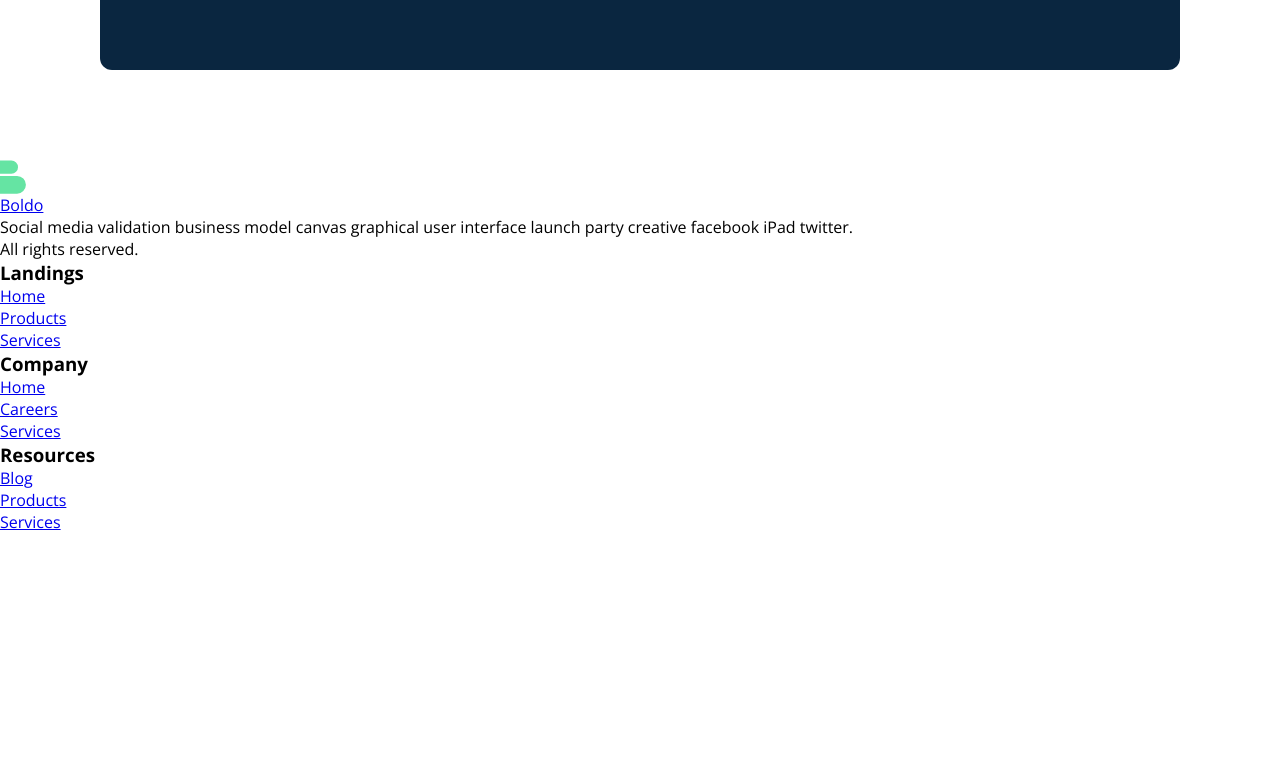
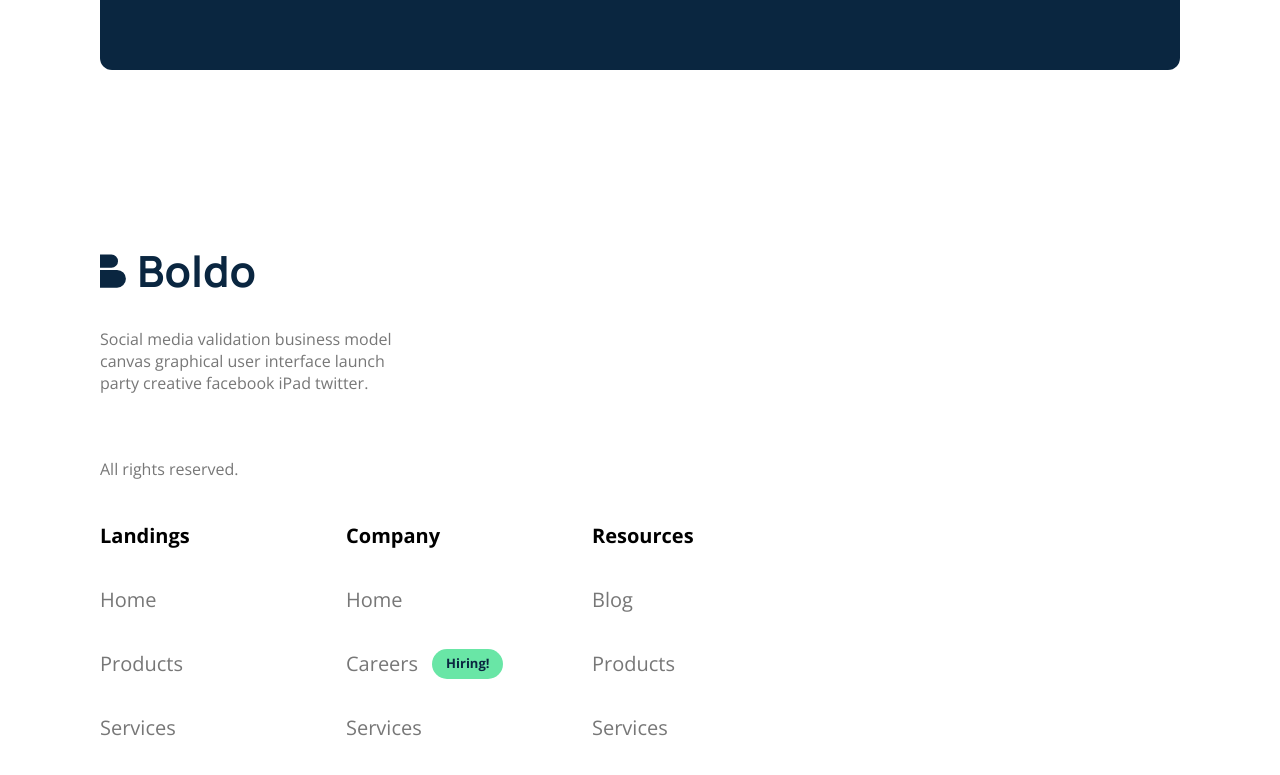
Before and after one commit to theIvanChornyi/boldo, a React (Create React App) app: page / in a window 1280 px wide. Shown: the part 7877-8652 px from the top of the page. Before the commit the page ends 8410 px from the top, so only its background shows below. Built offline with nearby package versions, Linux system fonts and the light colour scheme.

Commit message:
feat: Complited footer

```diff
--- a/src/modules/blog/blog.styles.ts
+++ b/src/modules/blog/blog.styles.ts
@@ -41,6 +41,7 @@ export const userInfo = css`
 
 export const itemTitle = css`
   font-weight: 700;
+  text-transform: capitalize;
   color: ${COLORS.OXFORD_BLUE};
 `;
 export const itemData = css`
@@ -70,16 +71,6 @@ export const buttonWrapper = css`
   margin-top: 84px;
 `;
 
-export const cover = css`
-  position: absolute;
-  height: 100%;
-  width: 100%;
-  top: 0;
-  left: 0;
-  right: 0;
-  bottom: 0;
-`;
-
 export interface ITextStyleProps {
   duration: number;
   styles?: CSSObject;
--- a/src/modules/footer/footer.component.tsx
+++ b/src/modules/footer/footer.component.tsx
@@ -1,61 +1,81 @@
-import { ReactComponent as Logo } from '../../assets/icons/boldo-logo.svg';
+import CompanyLogo from '../../shared/components/company-logo/company-logo.component';
+import { ROUTES } from '../../shared/const/routes.const';
+import { classBuilder } from '../../shared/utils/class-builder.util';
 import * as css from './footer.styles';
 
 const Footer: React.FC = () => {
   return (
     <footer className={css.footer}>
-      <div>
-        <a href="#4">
-          <Logo />
-          <span>Boldo</span>
-        </a>
-        <p>
+      <div className={css.info}>
+        <CompanyLogo className={css.logo} path={ROUTES.HOME} />
+        <p className={classBuilder([css.text, css.about])}>
           Social media validation business model canvas graphical user interface
           launch party creative facebook iPad twitter.
         </p>
-        <p>All rights reserved.</p>
+        <p className={classBuilder([css.text, css.rights])}>
+          All rights reserved.
+        </p>
       </div>
       <nav>
-        <ul>
+        <ul className={css.navContainer}>
           <li>
-            <h3>Landings</h3>
-            <ul>
-              <li>
-                <a href="#4">Home</a>
+            <h3 className={css.navTitle}>Landings</h3>
+            <ul className={css.navList}>
+              <li className={css.navLink}>
+                <a className={css.navLink} href="#4">
+                  Home
+                </a>
               </li>
-              <li>
-                <a href="#4">Products</a>
+              <li className={css.navLink}>
+                <a className={css.navLink} href="#4">
+                  Products
+                </a>
               </li>
-              <li>
-                <a href="#4">Services</a>
+              <li className={css.navLink}>
+                <a className={css.navLink} href="#4">
+                  Services
+                </a>
               </li>
             </ul>
           </li>
           <li>
-            <h3>Company</h3>
-            <ul>
-              <li>
-                <a href="#4">Home</a>
+            <h3 className={css.navTitle}>Company</h3>
+            <ul className={css.navList}>
+              <li className={css.navItem}>
+                <a className={css.navLink} href="#4">
+                  Home
+                </a>
               </li>
-              <li>
-                <a href="#4">Careers</a>
+              <li className={css.navItem}>
+                <a className={css.navLink} href="#4">
+                  Careers
+                </a>
+                <span>Hiring!</span>
               </li>
-              <li>
-                <a href="#4">Services</a>
+              <li className={css.navItem}>
+                <a className={css.navLink} href="#4">
+                  Services
+                </a>
               </li>
             </ul>
           </li>
           <li>
-            <h3>Resources</h3>
-            <ul>
-              <li>
-                <a href="#4">Blog</a>
+            <h3 className={css.navTitle}>Resources</h3>
+            <ul className={css.navList}>
+              <li className={css.navLink}>
+                <a className={css.navLink} href="#4">
+                  Blog
+                </a>
               </li>
-              <li>
-                <a href="#4">Products</a>
+              <li className={css.navLink}>
+                <a className={css.navLink} href="#4">
+                  Products
+                </a>
               </li>
-              <li>
-                <a href="#4">Services</a>
+              <li className={css.navLink}>
+                <a className={css.navLink} href="#4">
+                  Services
+                </a>
               </li>
             </ul>
           </li>
--- a/src/modules/footer/footer.styles.ts
+++ b/src/modules/footer/footer.styles.ts
@@ -1,3 +1,90 @@
 import { css } from '@emotion/css';
+import { COLORS } from '../../shared/const/colors.const';
 
-export const footer = css``;
+export const footer = css`
+  max-width: 1400px;
+  margin: 0 auto;
+  padding: 94px 100px 117px;
+  display: flex;
+  column-gap: 180px;
+  row-gap: 40px;
+  flex-wrap: wrap;
+`;
+
+export const logo = css`
+  & span {
+    color: ${COLORS.OXFORD_BLUE};
+  }
+
+  & path {
+    fill: ${COLORS.OXFORD_BLUE};
+  }
+`;
+export const info = css`
+  max-width: 300px;
+`;
+
+export const text = css`
+  color: ${COLORS.SONIK_SILVER};
+`;
+export const about = css`
+  margin-top: 40px;
+`;
+
+export const rights = css`
+  margin-top: 64px;
+`;
+
+export const navContainer = css`
+  display: flex;
+  column-gap: 88px;
+  row-gap: 40px;
+`;
+
+export const navTitle = css`
+  font-weight: 700;
+  font-size: 20px;
+  line-height: 1.6;
+  color: ${COLORS.BLACK};
+`;
+
+export const navList = css`
+  margin-top: 32px;
+
+  min-width: 158px;
+
+  display: flex;
+  flex-direction: column;
+  row-gap: 32px;
+`;
+
+export const navItem = css`
+  display: flex;
+  align-items: center;
+  column-gap: 14px;
+
+  & span {
+    padding: 1px 14px;
+
+    font-weight: 700;
+    font-size: 13px;
+    line-height: 2.15;
+    color: ${COLORS.OXFORD_BLUE};
+
+    border-radius: 120px;
+    background-color: ${COLORS.MEDIUM_AQUAMARINE};
+    user-select: none;
+  }
+`;
+export const navLink = css`
+  text-decoration: none;
+  font-size: 20px;
+  line-height: 160%;
+  color: ${COLORS.SONIK_SILVER};
+
+  transition: transform 200ms linear;
+  &:hover,
+  &:focus {
+    transform: scale(1.03);
+  }
+`;
--- a/src/modules/subscription/subscription.styles.ts
+++ b/src/modules/subscription/subscription.styles.ts
@@ -4,6 +4,8 @@ import { MANROPE_REGULAR } from '../../shared/const/fonts.const';
 
 export const section = css`
   padding: 90px 100px;
+  max-width: 1400px;
+  margin: 0 auto;
 `;
 
 export const contentWrapper = css`
--- a/src/shared/components/company-logo/company-logo.component.tsx
+++ b/src/shared/components/company-logo/company-logo.component.tsx
@@ -2,14 +2,16 @@ import { ReactComponent as Logo } from '../../../assets/icons/boldo-logo.svg';
 
 import * as css from './company-logo.styles';
 import { ROUTES } from '../../const/routes.const';
+import { classBuilder } from '../../utils/class-builder.util';
 
 interface IProps {
   path?: string;
+  className?: string;
 }
 
-const CompanyLogo: React.FC<IProps> = ({ path = ROUTES.HOME }) => {
+const CompanyLogo: React.FC<IProps> = ({ path = ROUTES.HOME, className }) => {
   return (
-    <a href={path} className={css.link}>
+    <a href={path} className={classBuilder([css.link, className])}>
       <Logo className={css.picture} />
       <span className={css.text}>Boldo</span>
     </a>
```
